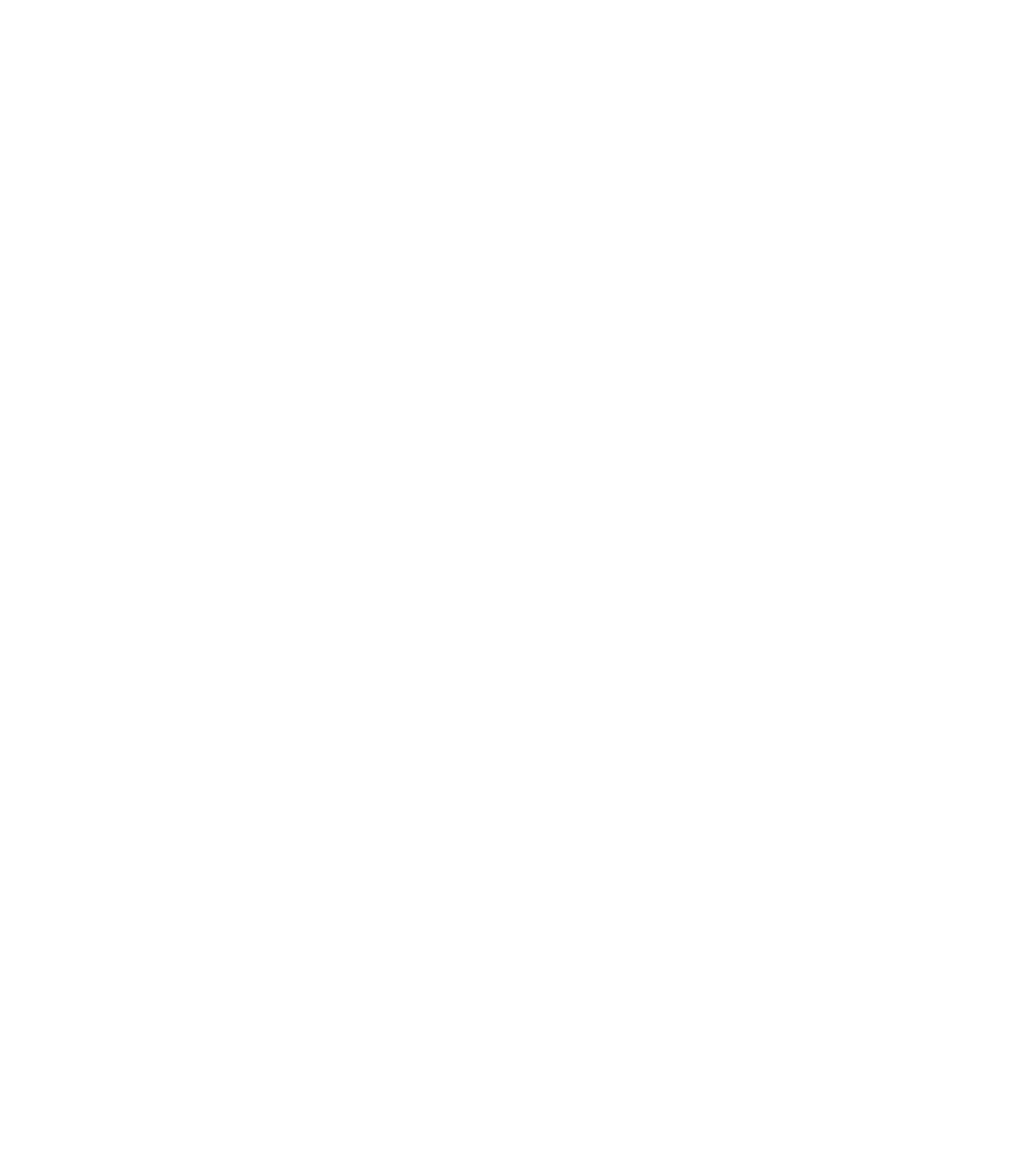
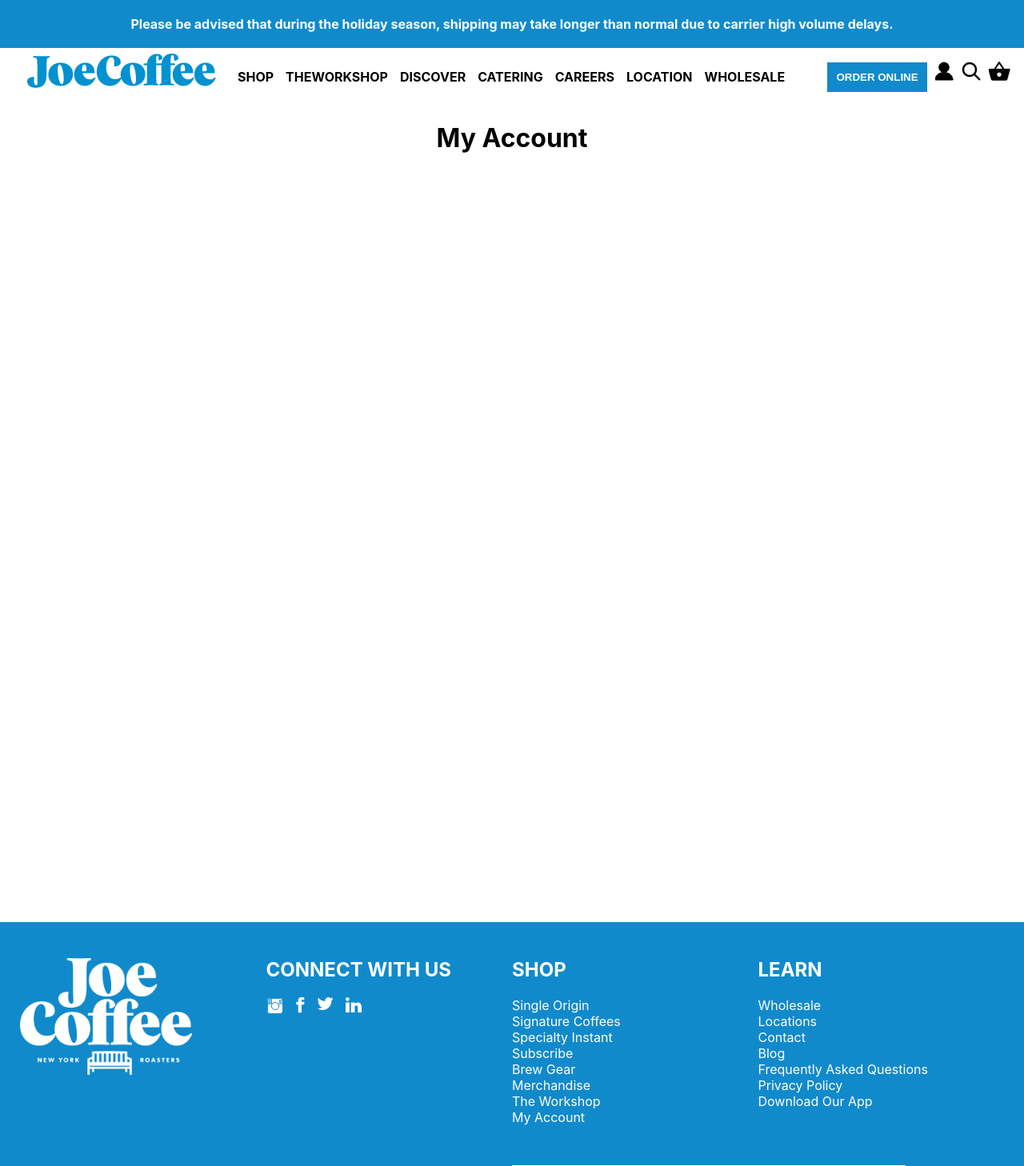
Before and after one commit to f-v-j/project_joecoffee, a React (Create React App) app: page /my-account in a window 1280 px wide. Before the commit this address had no page. Shown: the top 1458 px of the page at 80% size. Before the commit the page ends 800 px from the top, so only its background shows below. Built offline with nearby package versions, Linux system fonts and the light colour scheme.

Commit message:
Solving Issues from PullRequest

```diff
--- a/src/App.jsx
+++ b/src/App.jsx
@@ -14,6 +14,7 @@ import TheWorkshopBanner from "./Images/TheWorkshop-banner-2500x998.png";
 import Wholesale from "./Pages/Wholesale/Wholesale";
 import WholesaleBanner from "./Images/Wholesale-banner-2500x998.jpg";
 import Daily from "./Pages/Shop/Daily/Daily";
+import MyAccount from "./Pages/MyAccount/MyAccount";
 
 
 
@@ -29,9 +30,9 @@ function App(props) {
     }
     let goodsroutes=[];
     for(let i=1; i<=props.dispatch.goods.Cofee.length; i++){
-        let aaa ='/shop/daily/'+i;
+        let path ='/shop/daily/'+i;
         let good = GetGoodFromID(i);
-        goodsroutes.push(<Route  path={aaa} element={<Daily id={i} dispatch={good}/>} />);
+        goodsroutes.push(<Route  path={path} element={<Daily id={i} dispatch={good}/>} />);
     }
 
   return (
@@ -46,6 +47,9 @@ function App(props) {
                   <Route  path='/location' element={<Location />} />
                   <Route  path='/theworkshop' element={<TheWorkshop image={TheWorkshopBanner} />} />
                   <Route  path='/wholesale' element={<Wholesale image={WholesaleBanner} />} />
+                  <Route  path='/my-account' element={<MyAccount />} />
+
+
               </Routes>
           </BrowserRouter>
       </div>
--- a/src/Components/Header/Header.jsx
+++ b/src/Components/Header/Header.jsx
@@ -1,21 +1,11 @@
-import React, {useState} from 'react';
-
+import React from 'react';
 import './Header.css';
 
-
 function Header() {
-
-    const [a, setA] = useState(true);
-
     return (
-
-
-            <header className="header"  onClick={()=>{setA(!a)}}   >
-                { a && <h3 >Please be advised that during the holiday season, shipping may take longer than normal due to carrier high volume delays.</h3>}
+            <header className="header" >
+                <h3 >Please be advised that during the holiday season, shipping may take longer than normal due to carrier high volume delays.</h3>
             </header>
-
-
     );
 }
-
 export default Header;
--- a/src/Components/MenuBar/MenuBar.jsx
+++ b/src/Components/MenuBar/MenuBar.jsx
@@ -1,26 +1,17 @@
-
 import React, {useState,useEffect} from "react";
-
 import logo from '../../Images/joecoffee_logo-262x68.png';
 import magn from '../../Images/magn-24x24.png';
 import head from '../../Images/head-24x24.png';
-
-
 import { NavLink } from 'react-router-dom';
 import './MenuBar.css';
-
 import Basket from "../Basket/Basket";
-
 import basketimage from "../../Images/basket-24x24.png";
 
-
-
 function MenuBar(props) {
-
     const [shopsubmenu, setShopsubmenu] = useState(false);
     const [discoversubmenu, setDiscoversubmenu] = useState(false);
+    const [basketopen, setBasketopen] = useState(false);
 
-    const [basketopen, setBasketopen] = useState(false);
     useEffect(()=>{
         if(basketopen) {
             document.getElementById("darkwindow").style.display = "block";
@@ -33,10 +24,6 @@ function MenuBar(props) {
         }
     },[basketopen]);
 
-
-
-
-
     useEffect(()=>{
         document.getElementsByTagName("body")[0].addEventListener('click',(event)=>{
             if(event.target.className!=='mshop active') setShopsubmenu(false);
@@ -45,15 +32,11 @@ function MenuBar(props) {
     },[]);
 
     return (
-
             <div className='menubar'>
-
                 <div className="left-area aaa" >
                     <NavLink to="/" className={props.selected==='app' ? 'selected' : ''}><img src={logo} /></NavLink>
                 </div>
-
                 <div className="center-area aaa">
-
                     <NavLink  to="" className="mshop"  onClick={()=>{
                         setShopsubmenu(!shopsubmenu);
                         if(discoversubmenu)setDiscoversubmenu(!discoversubmenu);
@@ -69,7 +52,6 @@ function MenuBar(props) {
                             <NavLink to="/theworkshop">CLASSES</NavLink>
                         </div>}
                     </NavLink>
-
                     <NavLink to="/theworkshop" className={props.selected==='theworkshop' ? 'selected' : ''}>TheWorkshop</NavLink>
                     <NavLink to="" className="mdiscover" onClick={()=>{
                         setDiscoversubmenu(!discoversubmenu);
@@ -83,32 +65,20 @@ function MenuBar(props) {
                             </div>
                         }
                     </NavLink>
-
                     <NavLink to="/catering" className={props.selected==='catering' ? 'selected' : ''}>Catering</NavLink>
                     <NavLink to="/careers" className={props.selected==='careers' ? 'selected' : ''}>Careers</NavLink>
                     <NavLink to="/location" className={props.selected==='location' ? 'selected' : ''}>Location</NavLink>
                     <NavLink to="/wholesale" className={props.selected==='wholesale' ? 'selected' : ''}>Wholesale</NavLink>
                 </div>
-
                 <div className="right-area aaa" >
-
                     <button className="order" class="orderbutton">ORDER ONLINE</button>
-
-                    <NavLink to="/my_account"><img src={head} /></NavLink>
-
+                    <NavLink to="/my-account"><img src={head} /></NavLink>
                     <NavLink to="/search"><img src={magn} /></NavLink>
-
                     <NavLink to=""  onClick={()=>{setBasketopen(true)}}><img src={basketimage} /></NavLink>
                     <div id="darkwindow" onClick={()=>{setBasketopen(false)}}></div>
                     <Basket basketopen={basketopen} setBasketopen={setBasketopen} />
-
-                    {/**/}
-
-
                 </div>
-
             </div>
     );
 }
-
 export default MenuBar;
--- /dev/null
+++ b/src/Pages/MyAccount/MyAccount.css
@@ -0,0 +1,3 @@
+.myaccount .content{
+    text-align: center;
+}
--- /dev/null
+++ b/src/Pages/MyAccount/MyAccount.js
@@ -0,0 +1,22 @@
+import React from 'react';
+import "./MyAccount.css"
+import Header from "../../Components/Header/Header";
+import MenuBar from "../../Components/MenuBar/MenuBar";
+import Footer from "../../Components/Footer/Footer";
+
+
+
+function MyAccount(props) {
+    return (
+        <div className="myaccount">
+            <Header />
+            <MenuBar />
+            <div className="content">
+                <h1>My Account</h1>
+
+            </div>
+            <Footer />
+        </div>
+    );
+}
+export default MyAccount;
--- a/src/Pages/Shop/Cofee/Cofee.jsx
+++ b/src/Pages/Shop/Cofee/Cofee.jsx
@@ -6,10 +6,11 @@ import Footer from "../../../Components/Footer/Footer";
 import ShopBlock from "../../../Components/Block/ShopBlock";
 
 function Cofee(props) {
-    let shopblocks=[];
-    for(let i=0; i<props.dispatch.length; i++){
-        shopblocks.push(<ShopBlock dispatch={props.dispatch[i]}/>);
-    }
+    // let shopblocks=[];
+    // for(let i=0; i<props.dispatch.length; i++){
+    //     shopblocks.push(<ShopBlock dispatch={props.dispatch[i]}/>);
+    // }
+
     return (
         <div className="cofee">
             <Header />
@@ -17,7 +18,12 @@ function Cofee(props) {
 
             <h1>Cofee</h1>
             <div>
-                {shopblocks}
+                {/*{shopblocks}*/}
+
+                { props.dispatch.map((element)=>{
+                    return <ShopBlock dispatch={element}/>
+                }) }
+
             </div>
             <Footer />
         </div>
```
Also changed, not shown: src/Components/Banner/Banner.jsx (+0 -9 lines), src/Components/Footer/Footer.jsx (+0 -30 lines).
